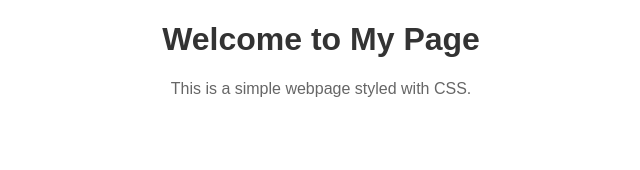
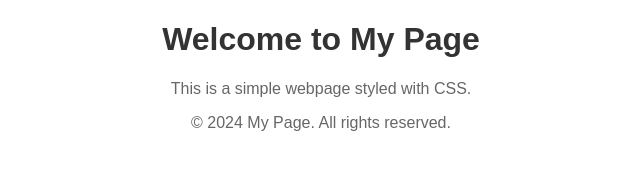
Before and after one commit to kiarie-ke/git, a plain HTML site: page index.html in a window 1280 px wide. Shown: the whole page, without its empty margins (319-959 px from the left). Drawn offline with Linux system fonts and the light colour scheme.

Commit message:
conflict1

```diff
--- a/index.html
+++ b/index.html
@@ -12,6 +12,9 @@
   <body>
     <h1>Welcome to My Page</h1>
     <p>This is a simple webpage styled with CSS.</p>
+    <footer>
+      <p>&copy; 2024 My Page. All rights reserved.</p>
+    </footer>
     <script src="index.js"></script>
   </body>
 </html>
```
